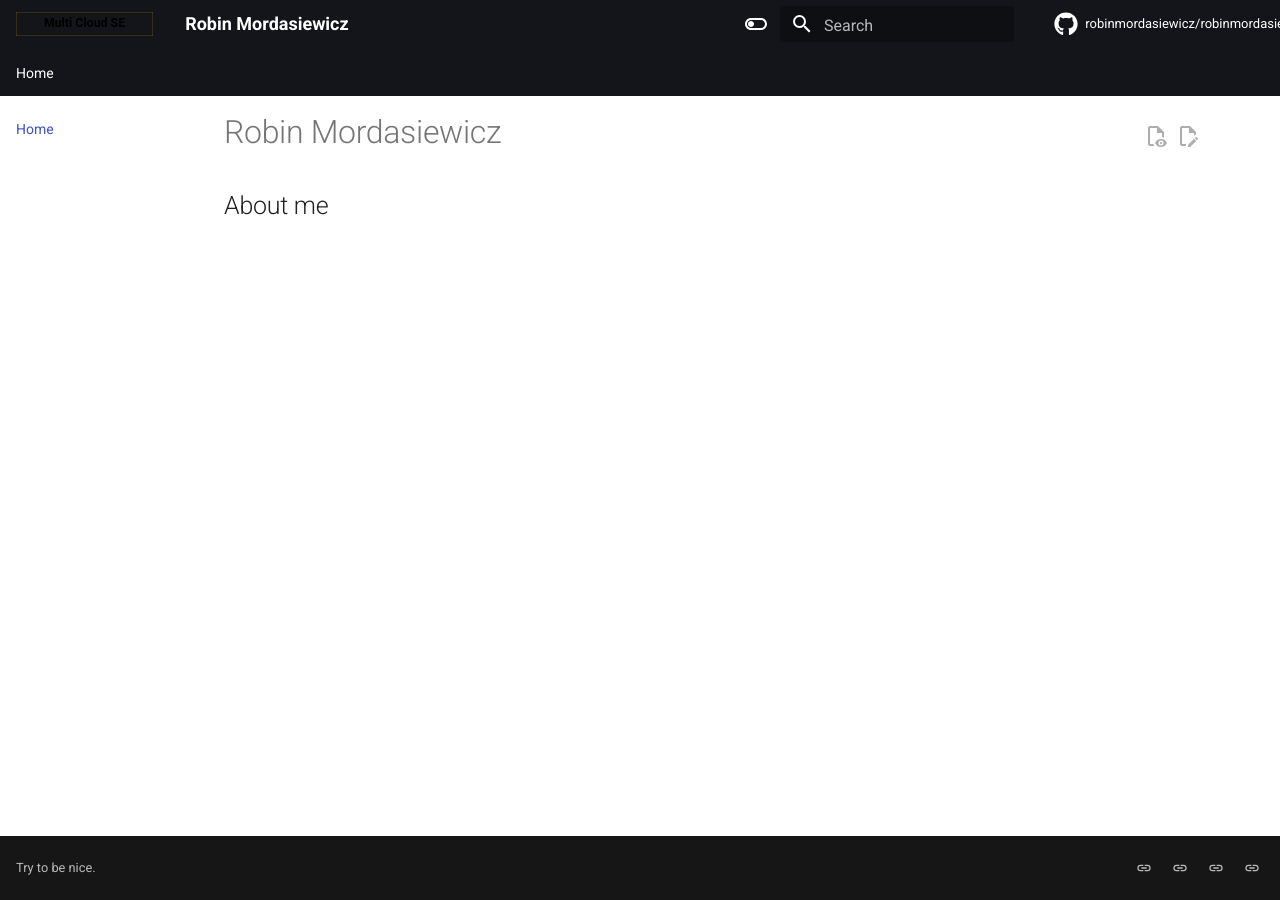
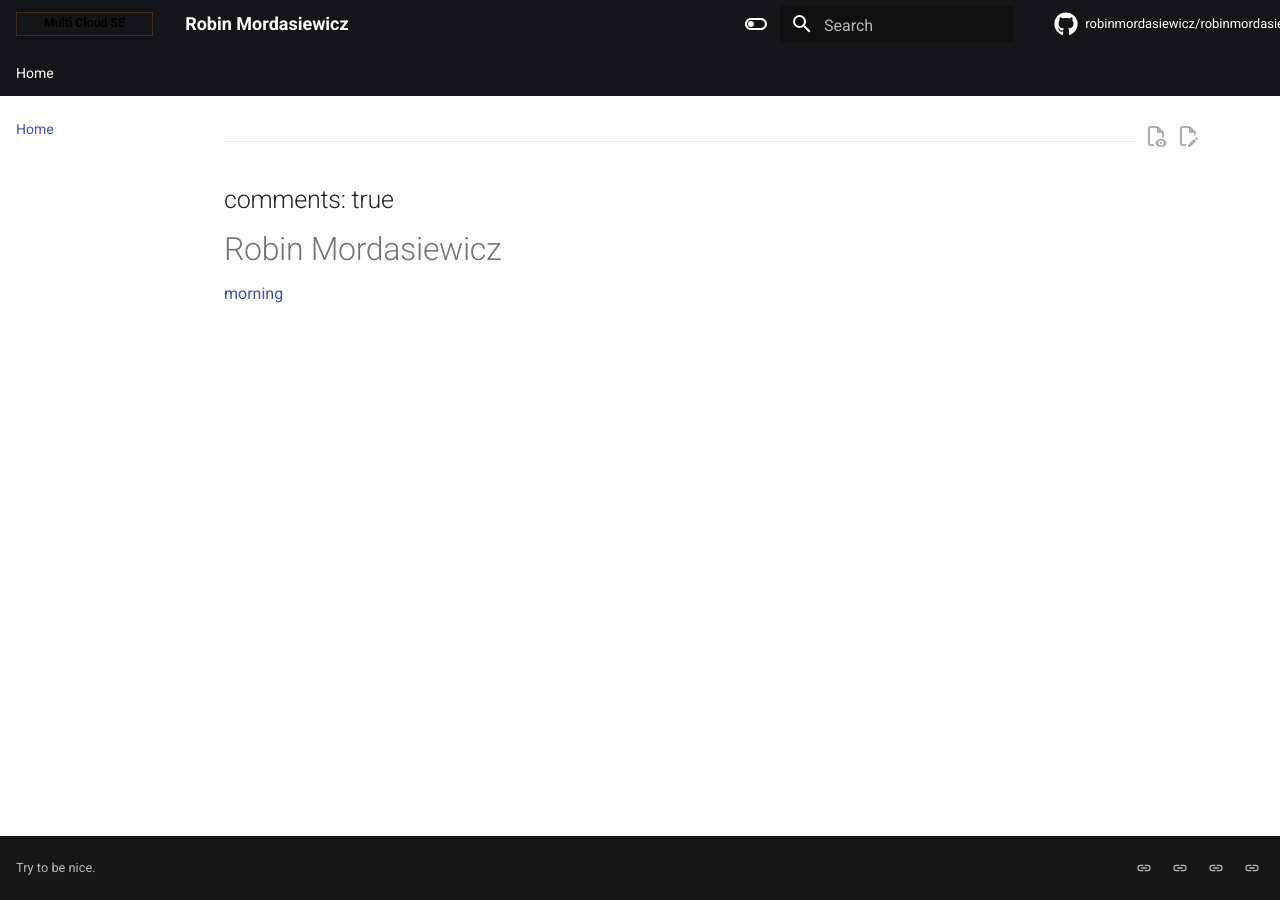
Before and after one commit to robinmordasiewicz/robinmordasiewicz, an MkDocs documentation site: the page built from docs/index.md, in a window 1280 px wide. Built offline with MkDocs 1.6.1 and Material for MkDocs 9.7.7, drawn with Linux system fonts in a browser that asks for light colours; comment, search, counter and statistics services are not loaded; some of the changed lines change nothing that is shown.

Commit message:
chore(background-image.jpg): uploading background image

```diff
--- a/README.md
+++ b/README.md
@@ -1,16 +1,5 @@
-### Hi there 👋
-
-<!--
-**robinmordasiewicz/robinmordasiewicz** is a ✨ _special_ ✨ repository because its `README.md` (this file) appears on your GitHub profile.
-
-Here are some ideas to get you started:
-
-- 🔭 I’m currently working on ...
-- 🌱 I’m currently learning ...
-- 👯 I’m looking to collaborate on ...
-- 🤔 I’m looking for help with ...
-- 💬 Ask me about ...
-- 📫 How to reach me: ...
-- 😄 Pronouns: ...
-- ⚡ Fun fact: ...
--->
+---
+comments: true
+---
+# Robin Mordasiewicz
+[morning](img/background-picture.jpg)
--- a/docs/index.md
+++ b/docs/index.md
@@ -1,3 +1 @@
-# Robin Mordasiewicz
-
-## About me
+--8<-- "README.md"
```
Also changed, not shown: img/background-image.jpg (added).
